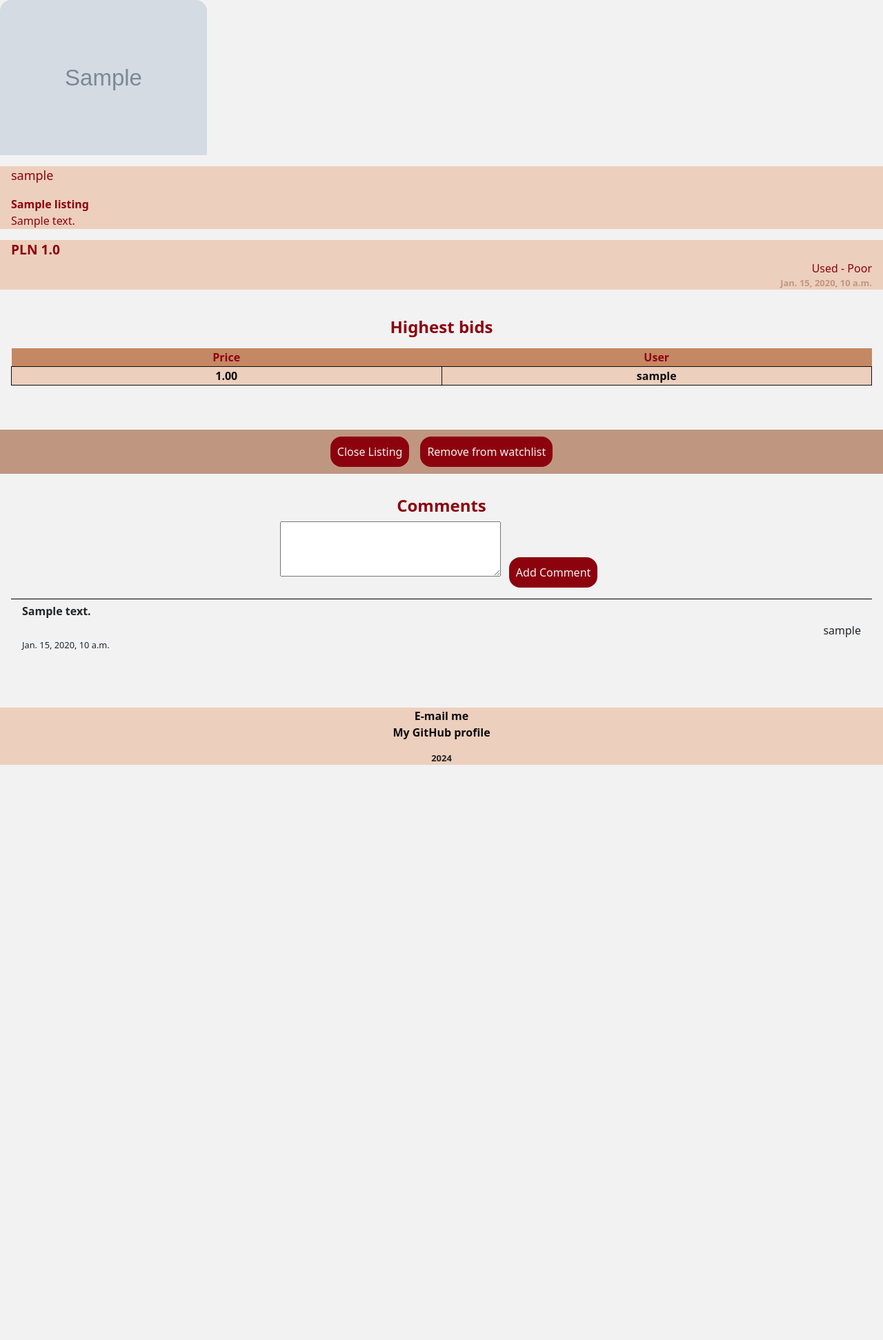
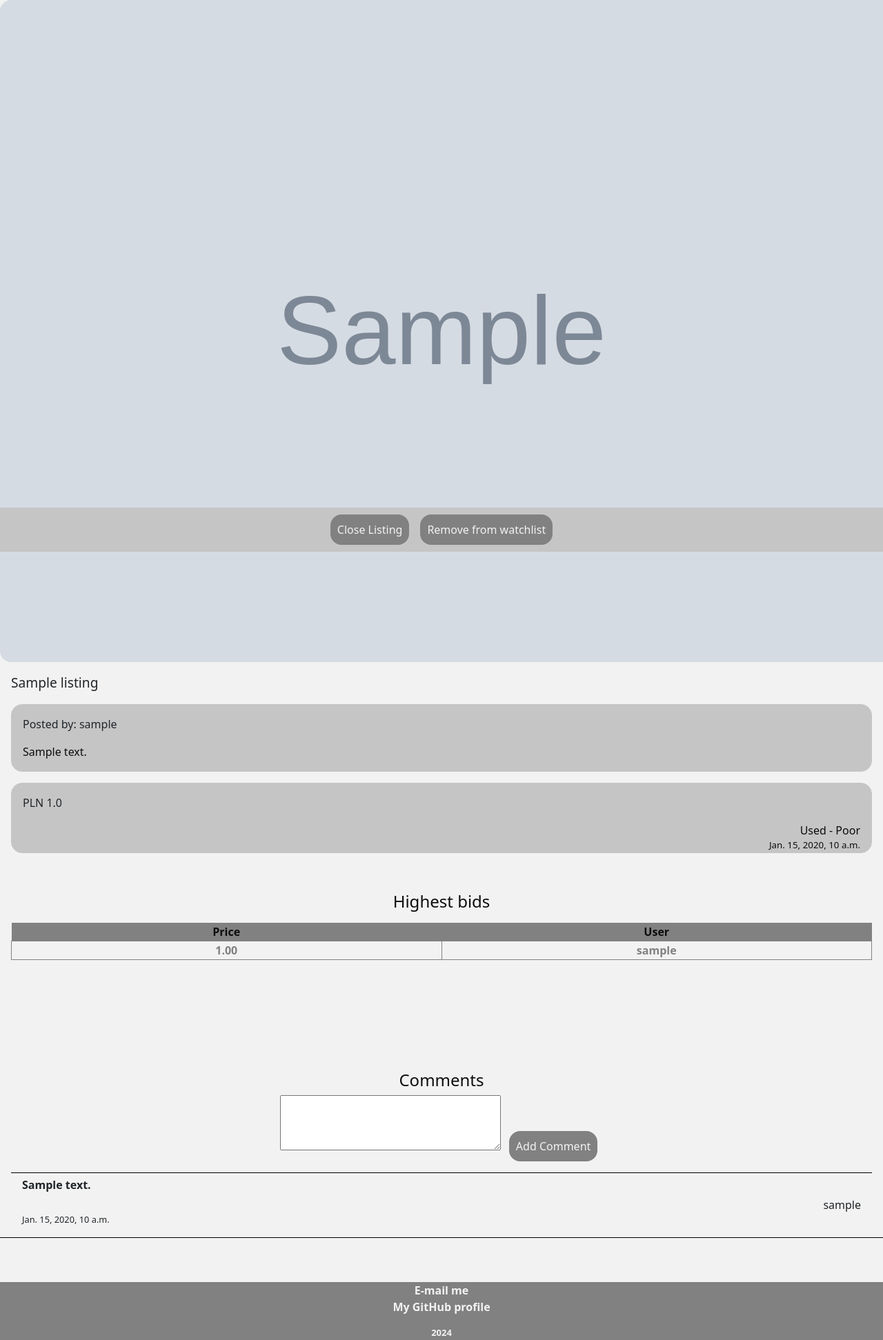
Before and after one commit to filologyprogramming/Auctions_Project, a Django app: a page that uses auctions/templates/auctions/listing.html in a window 1280 px wide. Shown: the whole page at 69% size. Before the commit the page ends 1109 px from the top, so only its background shows below. Run offline with Django 3.2, Linux system fonts and the light colour scheme; a user stored in the database is signed in; tables that the repository leaves empty hold one stand-in row (values such as "Sample post"); grey boxes marked "Sample" are stand-in pictures.

Commit message:
Changed colors

```diff
--- a/auctions/static/auctions/styles.css
+++ b/auctions/static/auctions/styles.css
@@ -94,9 +92,9 @@ h2 { /* Styles main h2 above the page */
 /* Buttons */
 .my_buttons {
     text-align: center;
-    background-color: #8C030E;
+    background-color: #818181;
     color: #F2F2F2;
-    border: #8C030E 2px solid;
+    border: #818181 2px solid;
     margin-left: 0.5rem;
     padding: 0.5rem;
     margin-right: 0.5rem;
@@ -163,72 +162,75 @@ img { /* Styles listing image */
     padding-bottom: 0;
 }
 
+
 .main_info { /* Stylizes main information of a listing */
-    padding-top: 0;
-    background-color: #d9520438;
-    margin-top: 0;
+    background-color: #C5C5C5;
+    margin: 1rem;
+    border: 1px #C5C5C5 solid;
+    border-radius: 1rem;
+}
+
+.listing_name_big {
+    font-size: larger;
+    margin: 1rem;
+    text-align: left;
+}
+
+.listing_seller_big {
+    margin: 1rem;
 }
 
 .listing_seller {
-    color: #8C030E;
+    color: #0d0d0d;
     font-size: large;
     margin-left: 1rem;
     margin-top: 1rem;
 }
 
 .listing_name {
-    margin-left: 1rem;
-    color: #8C030E;
-    margin-bottom: 0;
-    font-weight: bold;
+    padding-top: 0.5rem;
+    color: #0d0d0d;
 }
 
 .listing_description {
     text-align: left;
     margin-top: 0;
     margin-left: 1rem;
-    color:#8C030E;
+    color:#0d0d0d;
 }
 
 .secondary_info {
-    background-color: #d9520438;
+    margin: 1rem;
+    background-color: #C5C5C5;
+    margin-top: 0;
+    border: 1px #C5C5C5 solid;
+    border-radius: 1rem;
 }
 
-.listing_price {
-    display: inline;
-    color: #8C030E;
-    font-size: larger;
-    font-weight: bold;
-    margin-left: 1rem;
+.listing_price_big {
+    margin: 1rem;
 }
+
 
 .listing_date {
     text-align: right;
-    font-weight: bold;
-    font-size: small;
+    font-size: smaller;
     margin-bottom: 0;
     margin-right: 1rem;
-    color:#BF9780;
+    color:#0d0d0d;
 }
 
 .listing_condition {
     margin-bottom: 0;
     margin-right: 1rem;
     text-align: right;
-    color: #8C030E;
-}
-
-.listing-category {
-    text-align: right;
-    color: #427aa1;
-    font-weight: bold;
-    margin-right: 0.5rem;
+    color: #0d0d0d;
 }
 
 
 /* Stylizes container for buttons - sticky bottom div */
 .button_container {
-    background-color: #BF9780;
+    background-color: #C5C5C5;
     display: flex;
     position: sticky;
     bottom: 0%;
@@ -272,31 +274,34 @@ table {
 
 #table_caption {
     text-align: center;
-    color: #8C030E;
-    font-weight: bold;
+    color: #0d0d0d;
 }
 thead {
     text-align: center;
-    color:#8C030E;
-    background-color: #BF9780;
+    color:#0d0d0d;
+    background-color: #818181 !important;
 }
 
 td {
     border: 1px solid;
     width: 50%;
-    font-weight: bold;
-    color: #0d0d0d;
+
+    color: #818181;
 }
 
-tr:nth-child(2n+1) {
-    background-color: #d9520438;
+tr:nth-child(2n) {
+    background-color: #F2F2F2;
+}
+
+tr:nth-child(1) {
+    font-weight: bold;
 }
 
 /* No active bids banner */
 #no_bids {
     margin-top: 2rem;
     text-align: center;
-    color: #8C030E;
+    color: #0d0d0d;
     font-weight: bold;
 }
 
@@ -329,9 +334,8 @@ tr:nth-child(2n+1) {
 
 #comment_heading {
     text-align: center;
-    font-weight: bold;
     margin-top: 2rem;
-    color: #8C030E;
+    color: #0d0d0d;
 }
 
 #comment_section label {
@@ -378,14 +382,11 @@ tr:nth-child(2n+1) {
 
 #all_comments_wrapper {
     padding: 1rem;
+    border-bottom: 1px solid black;
 }
 
 .one_comment_wrapper {
     border-top: 1px solid black;
-}
-
-.one_comment_wrapper:nth-child(2n) {
-    background-color: #d9520438;
 }
 
 /* Intially none, if a comment is empty, JS changes to block */
@@ -437,7 +435,7 @@ footer {
     align-items: center;
     margin-top: 4rem;
     margin-bottom: 2rem;
-    background-color: #d9520438;
+    background-color: #818181;
     font-weight: bold;
 }
 
@@ -452,25 +450,63 @@ footer {
 footer > p {
     text-align: center;
     font-size: small;
+    color: #F2F2F2;
 }
 
 /* Stylizes links */
 a {
     text-decoration: none;
-    color: #0d0d0d;
+    color: #F2F2F2;
 }
 
 /* Listing */
 
 @media (min-width: 768px) {
-    .row {
+    .all_listings {
+        display: flex;
         flex-direction: row;
+        flex-wrap: wrap;
     }
-    .col-6 {
-        width: 50%;
+    .listing { /* Stylizes a small listing card */
+        width: 45%;
     }
-    img {
-        max-width: 300px;
-        max-height: 300px;
+
+    .image_box { /* Styles listing image */
+        width: 15rem;
+        height: 15rem;
+    }
+
+    img { /* Styles listing image */
+        width: 15rem;
+        height: 15rem;
+        border-top-left-radius: 1rem;
+        border-top-right-radius: 0;
+        border-bottom-left-radius: 1rem;
+    }
+
+    a {
+        display: flex;
+
+    }
+
+    .nameprice_box { /* Stylizes small descriptions under small images */
+        display: flex;
+        flex-direction: column;
+        flex-wrap: wrap;
+        justify-content: center;
+        align-items: center;
+        background-color: #818181;
+        width: 10rem;
+        box-sizing: border-box;
+        border-left: 1px solid #818181;
+        border-right: 1px solid #818181;
+        border-bottom: 1px solid #818181;
+        border-bottom-right-radius: 1rem;
+        border-bottom-left-radius: 0;
+        border-top-right-radius: 1rem;
+    }
+
+    .nameprice_box > p {
+        text-wrap: wrap;
     }
 }
--- a/auctions/templates/auctions/index.html
+++ b/auctions/templates/auctions/index.html
@@ -11,8 +11,8 @@
                     <img src="{{ listing.image.url }}" alt="{{ listing.description }}" class="justify-content-center">
                 </div>
                 <div class="nameprice_box">
-                    <p class="listing-name">{{ listing.name }}</p>
-                    <p class="listing-price">PLN {{ listing.price }}</p>
+                    <p class="listing_name">{{ listing.name }}</p>
+                    <p class="listing_price">PLN {{ listing.price }}</p>
                 </div>
             </a>
         </div>
--- a/auctions/templates/auctions/listing.html
+++ b/auctions/templates/auctions/listing.html
@@ -6,17 +6,17 @@
 
     <!-- Listing -->
     <img src="{{ listing.image.url }}" alt="{{ listing.description }}" class="listing_image">
+    <p class="listing_name_big">{{ listing.name }}</p>
     <div class="main_info">
-        <p class="listing_seller">{{ listing.seller }}</p>
-        <p class="listing_name">{{ listing.name }}</p>
+        <p class="listing_seller_big">Posted by: {{ listing.seller }}</p>
         <p class="listing_description">{{ listing.description }}</p>
     </div>
     <div class="secondary_info">
         {% if not bids %}
-        <!-- Actual live price -->
-        <p class="listing_price">PLN {{ listing.price }}</p>
+        <!-- Actual live  -->
+        <p class="listing_price_big">PLN {{ listing.price }}</p>
         {% else %}
-        <p class="listing_price">PLN {{ highest_bid }}</p>
+        <p class="listing_price_big">PLN {{ highest_bid }}</p>
         {% endif %}
         <p class="listing_condition">{{ listing.get_condition_display }}</p>
         <p class="listing_date">{{ listing.date }}</p>
```
Also changed, not shown: other parts of auctions/static/auctions/styles.css (+12 -16 lines).
